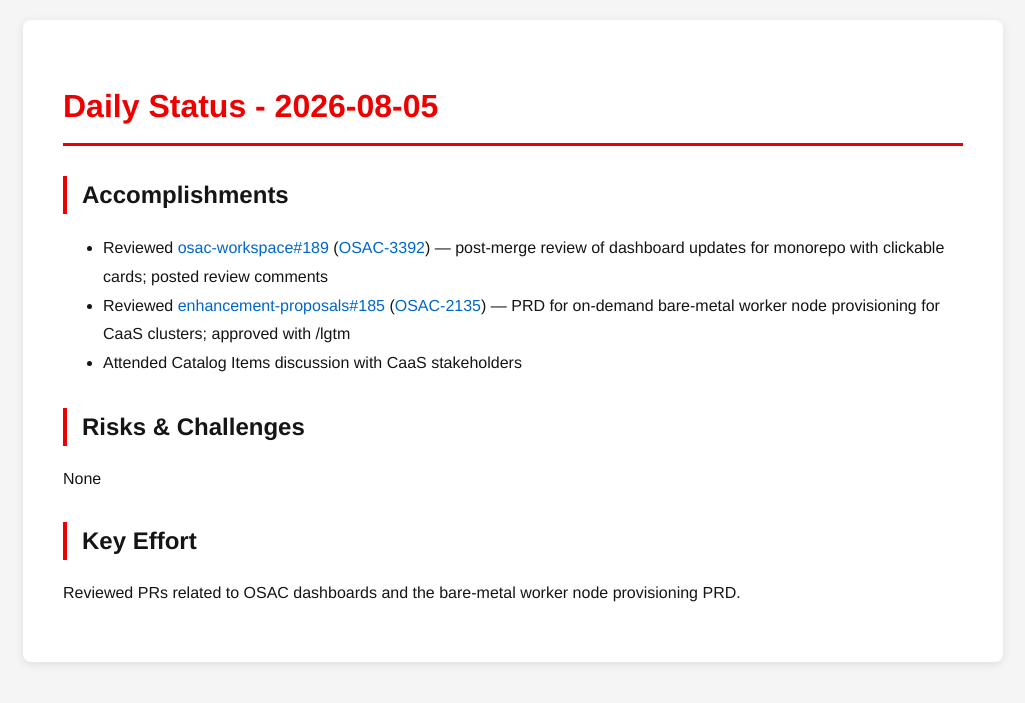
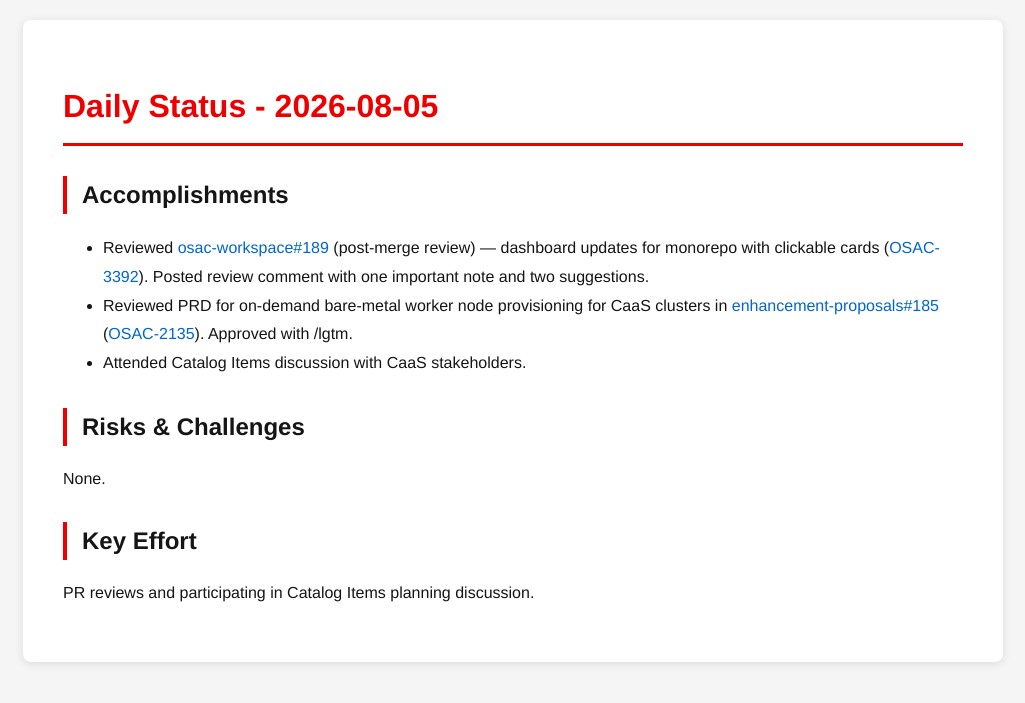
Before and after one commit to tzvatot/daily-status, a Jekyll site: the page built from 2026-08-05.md, in a window 1280 px wide. Shown: the top 703 px of the page, without its empty margins (127-1152 px from the left). Built offline with Jekyll 4.4.1, drawn with Linux system fonts in a browser that asks for light colours.

Commit message:
Daily status update - 2026-08-05

```diff
--- a/2026-08-05.md
+++ b/2026-08-05.md
@@ -7,12 +7,12 @@ date: 2026-08-05
 # Daily Status - 2026-08-05
 
 ## Accomplishments
-- Reviewed [osac-workspace#189](https://github.com/osac-project/osac-workspace/pull/189) ([OSAC-3392](https://redhat.atlassian.net/browse/OSAC-3392)) — post-merge review of dashboard updates for monorepo with clickable cards; posted review comments
-- Reviewed [enhancement-proposals#185](https://github.com/osac-project/enhancement-proposals/pull/185) ([OSAC-2135](https://redhat.atlassian.net/browse/OSAC-2135)) — PRD for on-demand bare-metal worker node provisioning for CaaS clusters; approved with /lgtm
-- Attended Catalog Items discussion with CaaS stakeholders
+- Reviewed [osac-workspace#189](https://github.com/osac-project/osac-workspace/pull/189) (post-merge review) — dashboard updates for monorepo with clickable cards ([OSAC-3392](https://redhat.atlassian.net/browse/OSAC-3392)). Posted review comment with one important note and two suggestions.
+- Reviewed PRD for on-demand bare-metal worker node provisioning for CaaS clusters in [enhancement-proposals#185](https://github.com/osac-project/enhancement-proposals/pull/185) ([OSAC-2135](https://redhat.atlassian.net/browse/OSAC-2135)). Approved with /lgtm.
+- Attended Catalog Items discussion with CaaS stakeholders.
 
 ## Risks & Challenges
-None
+None.
 
 ## Key Effort
-Reviewed PRs related to OSAC dashboards and the bare-metal worker node provisioning PRD.
+PR reviews and participating in Catalog Items planning discussion.
```
